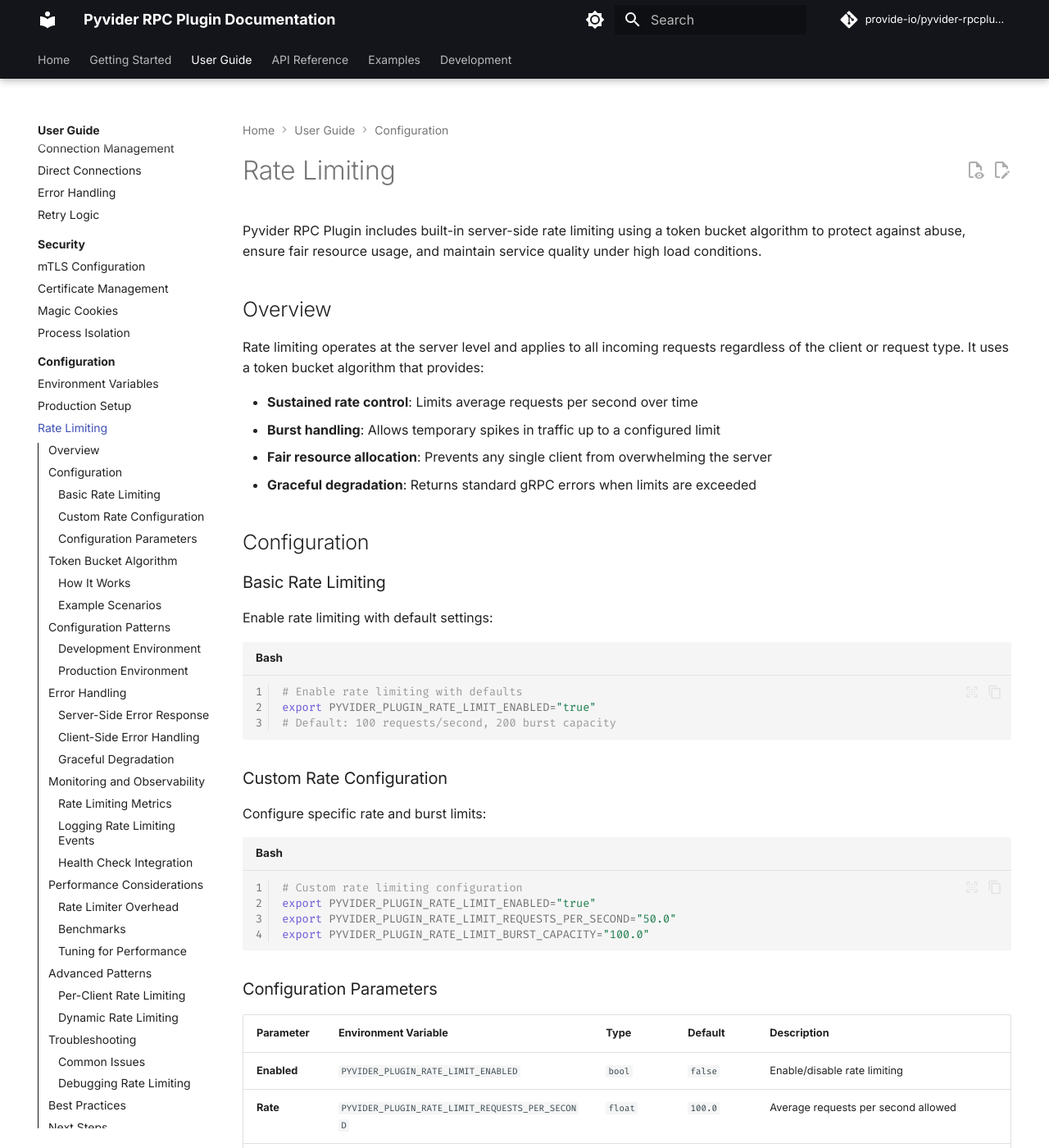
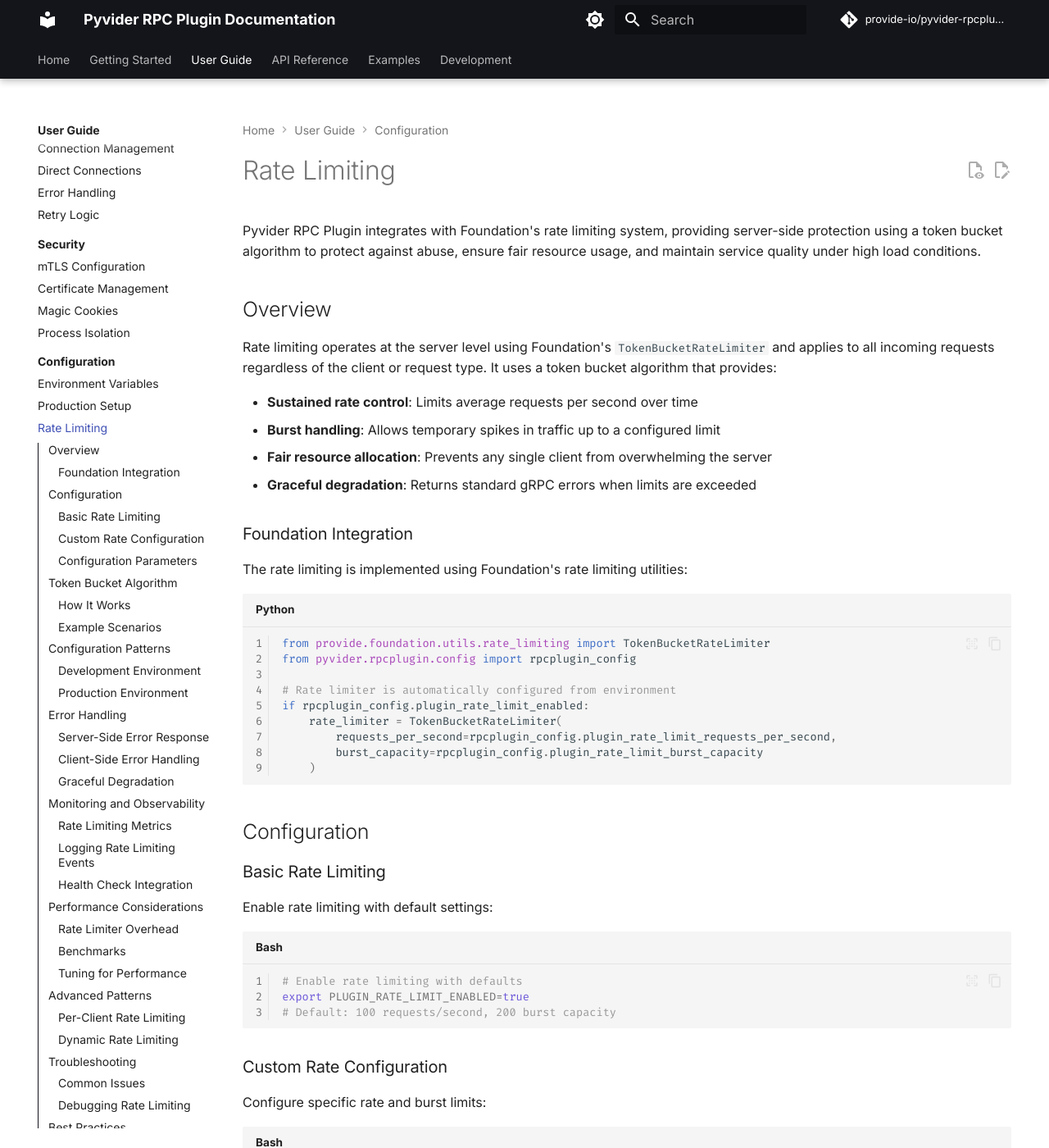
Before and after one commit to provide-io/pyvider-rpcplugin, an MkDocs documentation site: the page built from docs/guide/config/rate-limiting.md, in a window 1280 px wide and 1400 px high. Shown: the whole window at 82% size. Built offline with MkDocs 1.6.1 and Material for MkDocs 9.7.7, drawn with Linux system fonts in a browser that asks for light colours; comment, search, counter and statistics services are not loaded; the version menu is left out; some of the changed text lies outside the part shown.

Commit message:
🔼⚙️ [skip ci] auto-commit

````diff
--- a/docs/guide/config/rate-limiting.md
+++ b/docs/guide/config/rate-limiting.md
@@ -1,15 +1,31 @@
 # Rate Limiting
 
-Pyvider RPC Plugin includes built-in server-side rate limiting using a token bucket algorithm to protect against abuse, ensure fair resource usage, and maintain service quality under high load conditions.
+Pyvider RPC Plugin integrates with Foundation's rate limiting system, providing server-side protection using a token bucket algorithm to protect against abuse, ensure fair resource usage, and maintain service quality under high load conditions.
 
 ## Overview
 
-Rate limiting operates at the server level and applies to all incoming requests regardless of the client or request type. It uses a token bucket algorithm that provides:
+Rate limiting operates at the server level using Foundation's `TokenBucketRateLimiter` and applies to all incoming requests regardless of the client or request type. It uses a token bucket algorithm that provides:
 
 - **Sustained rate control**: Limits average requests per second over time
 - **Burst handling**: Allows temporary spikes in traffic up to a configured limit
 - **Fair resource allocation**: Prevents any single client from overwhelming the server
 - **Graceful degradation**: Returns standard gRPC errors when limits are exceeded
+
+### Foundation Integration
+
+The rate limiting is implemented using Foundation's rate limiting utilities:
+
+```python
+from provide.foundation.utils.rate_limiting import TokenBucketRateLimiter
+from pyvider.rpcplugin.config import rpcplugin_config
+
+# Rate limiter is automatically configured from environment
+if rpcplugin_config.plugin_rate_limit_enabled:
+    rate_limiter = TokenBucketRateLimiter(
+        requests_per_second=rpcplugin_config.plugin_rate_limit_requests_per_second,
+        burst_capacity=rpcplugin_config.plugin_rate_limit_burst_capacity
+    )
+```
 
 ## Configuration
 
@@ -19,7 +35,7 @@
 
 ```bash
 # Enable rate limiting with defaults
-export PYVIDER_PLUGIN_RATE_LIMIT_ENABLED="true"
+export PLUGIN_RATE_LIMIT_ENABLED=true
 # Default: 100 requests/second, 200 burst capacity
 ```
 
@@ -29,18 +45,18 @@
 
 ```bash
 # Custom rate limiting configuration
-export PYVIDER_PLUGIN_RATE_LIMIT_ENABLED="true"
-export PYVIDER_PLUGIN_RATE_LIMIT_REQUESTS_PER_SECOND="50.0"
-export PYVIDER_PLUGIN_RATE_LIMIT_BURST_CAPACITY="100.0"
+export PLUGIN_RATE_LIMIT_ENABLED=true
+export PLUGIN_RATE_LIMIT_REQUESTS_PER_SECOND=50.0
+export PLUGIN_RATE_LIMIT_BURST_CAPACITY=100.0
 ```
 
 ### Configuration Parameters
 
 | Parameter | Environment Variable | Type | Default | Description |
 |-----------|---------------------|------|---------|-------------|
-| **Enabled** | `PYVIDER_PLUGIN_RATE_LIMIT_ENABLED` | `bool` | `false` | Enable/disable rate limiting |
-| **Rate** | `PYVIDER_PLUGIN_RATE_LIMIT_REQUESTS_PER_SECOND` | `float` | `100.0` | Average requests per second allowed |
-| **Burst** | `PYVIDER_PLUGIN_RATE_LIMIT_BURST_CAPACITY` | `float` | `200.0` | Maximum requests in burst (token bucket size) |
+| **Enabled** | `PLUGIN_RATE_LIMIT_ENABLED` | `bool` | `false` | Enable/disable rate limiting |
+| **Rate** | `PLUGIN_RATE_LIMIT_REQUESTS_PER_SECOND` | `float` | `100.0` | Average requests per second allowed |
+| **Burst** | `PLUGIN_RATE_LIMIT_BURST_CAPACITY` | `float` | `200.0` | Maximum requests in burst (token bucket size) |
 
 ## Token Bucket Algorithm
 
@@ -58,8 +74,8 @@
 #### Scenario 1: Steady Traffic
 ```bash
 # Configuration: 10 RPS, 20 burst capacity
-export PYVIDER_PLUGIN_RATE_LIMIT_REQUESTS_PER_SECOND="10.0"
-export PYVIDER_PLUGIN_RATE_LIMIT_BURST_CAPACITY="20.0"
+export PLUGIN_RATE_LIMIT_REQUESTS_PER_SECOND=10.0
+export PLUGIN_RATE_LIMIT_BURST_CAPACITY=20.0
 ```
 
 - **Sustained load**: 10 requests/second are consistently allowed
@@ -69,8 +85,8 @@
 #### Scenario 2: Bursty Traffic
 ```bash
 # Configuration: 50 RPS, 200 burst capacity
-export PYVIDER_PLUGIN_RATE_LIMIT_REQUESTS_PER_SECOND="50.0"
-export PYVIDER_PLUGIN_RATE_LIMIT_BURST_CAPACITY="200.0"
+export PLUGIN_RATE_LIMIT_REQUESTS_PER_SECOND=50.0
+export PLUGIN_RATE_LIMIT_BURST_CAPACITY=200.0
 ```
 
 - **Initial burst**: 200 requests can be processed immediately
@@ -80,8 +96,8 @@
 #### Scenario 3: High Throughput
 ```bash
 # Configuration: 1000 RPS, 2000 burst capacity
-export PYVIDER_PLUGIN_RATE_LIMIT_REQUESTS_PER_SECOND="1000.0"
-export PYVIDER_PLUGIN_RATE_LIMIT_BURST_CAPACITY="2000.0"
+export PLUGIN_RATE_LIMIT_REQUESTS_PER_SECOND=1000.0
+export PLUGIN_RATE_LIMIT_BURST_CAPACITY=2000.0
 ```
 
 - **High capacity**: Handles 1000 requests/second consistently
@@ -96,9 +112,9 @@
 
 ```bash
 # Development rate limiting - very permissive
-export PYVIDER_PLUGIN_RATE_LIMIT_ENABLED="true"
-export PYVIDER_PLUGIN_RATE_LIMIT_REQUESTS_PER_SECOND="1000.0"
-export PYVIDER_PLUGIN_RATE_LIMIT_BURST_CAPACITY="5000.0"
+export PLUGIN_RATE_LIMIT_ENABLED=true
+export PLUGIN_RATE_LIMIT_REQUESTS_PER_SECOND=1000.0
+export PLUGIN_RATE_LIMIT_BURST_CAPACITY=5000.0
 ```
 
 ### Production Environment
@@ -106,33 +122,33 @@
 #### Web API Backend
 ```bash
 # Typical web API rate limiting
-export PYVIDER_PLUGIN_RATE_LIMIT_ENABLED="true"
-export PYVIDER_PLUGIN_RATE_LIMIT_REQUESTS_PER_SECOND="100.0"
-export PYVIDER_PLUGIN_RATE_LIMIT_BURST_CAPACITY="300.0"
+export PLUGIN_RATE_LIMIT_ENABLED=true
+export PLUGIN_RATE_LIMIT_REQUESTS_PER_SECOND=100.0
+export PLUGIN_RATE_LIMIT_BURST_CAPACITY=300.0
 ```
 
 #### High-Throughput Service
 ```bash
 # High-throughput microservice
-export PYVIDER_PLUGIN_RATE_LIMIT_ENABLED="true"
-export PYVIDER_PLUGIN_RATE_LIMIT_REQUESTS_PER_SECOND="1000.0"
-export PYVIDER_PLUGIN_RATE_LIMIT_BURST_CAPACITY="2000.0"
+export PLUGIN_RATE_LIMIT_ENABLED=true
+export PLUGIN_RATE_LIMIT_REQUESTS_PER_SECOND=1000.0
+export PLUGIN_RATE_LIMIT_BURST_CAPACITY=2000.0
 ```
 
 #### Administrative Interface
 ```bash
 # Conservative rate limiting for admin operations
-export PYVIDER_PLUGIN_RATE_LIMIT_ENABLED="true"
-export PYVIDER_PLUGIN_RATE_LIMIT_REQUESTS_PER_SECOND="10.0"
-export PYVIDER_PLUGIN_RATE_LIMIT_BURST_CAPACITY="50.0"
+export PLUGIN_RATE_LIMIT_ENABLED=true
+export PLUGIN_RATE_LIMIT_REQUESTS_PER_SECOND=10.0
+export PLUGIN_RATE_LIMIT_BURST_CAPACITY=50.0
 ```
 
 #### Public API
 ```bash
 # Public-facing API with abuse protection
-export PYVIDER_PLUGIN_RATE_LIMIT_ENABLED="true"
-export PYVIDER_PLUGIN_RATE_LIMIT_REQUESTS_PER_SECOND="20.0"
-export PYVIDER_PLUGIN_RATE_LIMIT_BURST_CAPACITY="100.0"
+export PLUGIN_RATE_LIMIT_ENABLED=true
+export PLUGIN_RATE_LIMIT_REQUESTS_PER_SECOND=20.0
+export PLUGIN_RATE_LIMIT_BURST_CAPACITY=100.0
 ```
 
 ## Error Handling
@@ -334,12 +350,12 @@
 
 ```bash
 # High-performance configuration
-export PYVIDER_PLUGIN_RATE_LIMIT_ENABLED="true"
-export PYVIDER_PLUGIN_RATE_LIMIT_REQUESTS_PER_SECOND="5000.0"
-export PYVIDER_PLUGIN_RATE_LIMIT_BURST_CAPACITY="10000.0"
+export PLUGIN_RATE_LIMIT_ENABLED=true
+export PLUGIN_RATE_LIMIT_REQUESTS_PER_SECOND=5000.0
+export PLUGIN_RATE_LIMIT_BURST_CAPACITY=10000.0
 
 # Consider disabling rate limiting for internal services
-export PYVIDER_PLUGIN_RATE_LIMIT_ENABLED="false"
+export PLUGIN_RATE_LIMIT_ENABLED=false
 ```
 
 ## Advanced Patterns
@@ -447,12 +463,12 @@
 
 ```bash
 # Before (too restrictive)
-export PYVIDER_PLUGIN_RATE_LIMIT_REQUESTS_PER_SECOND="5.0"
-export PYVIDER_PLUGIN_RATE_LIMIT_BURST_CAPACITY="10.0"
+export PLUGIN_RATE_LIMIT_REQUESTS_PER_SECOND=5.0
+export PLUGIN_RATE_LIMIT_BURST_CAPACITY=10.0
 
 # After (more permissive)
-export PYVIDER_PLUGIN_RATE_LIMIT_REQUESTS_PER_SECOND="20.0"
-export PYVIDER_PLUGIN_RATE_LIMIT_BURST_CAPACITY="100.0"
+export PLUGIN_RATE_LIMIT_REQUESTS_PER_SECOND=20.0
+export PLUGIN_RATE_LIMIT_BURST_CAPACITY=100.0
 ```
 
 #### 2. Rate Limiting Not Working
@@ -461,8 +477,8 @@
 
 ```bash
 # Check configuration
-export PYVIDER_PLUGIN_RATE_LIMIT_ENABLED="true"  # Must be explicit
-export PYVIDER_PLUGIN_RATE_LIMIT_REQUESTS_PER_SECOND="100.0"
+export PLUGIN_RATE_LIMIT_ENABLED=true  # Must be explicit
+export PLUGIN_RATE_LIMIT_REQUESTS_PER_SECOND=100.0
 ```
 
 #### 3. Client Retry Storms
@@ -488,7 +504,7 @@
 Enable debug logging to see rate limiting decisions:
 
 ```bash
-export PYVIDER_PLUGIN_LOG_LEVEL="DEBUG"
+export PLUGIN_LOG_LEVEL=DEBUG
 ```
 
 Debug logs will show:
````
